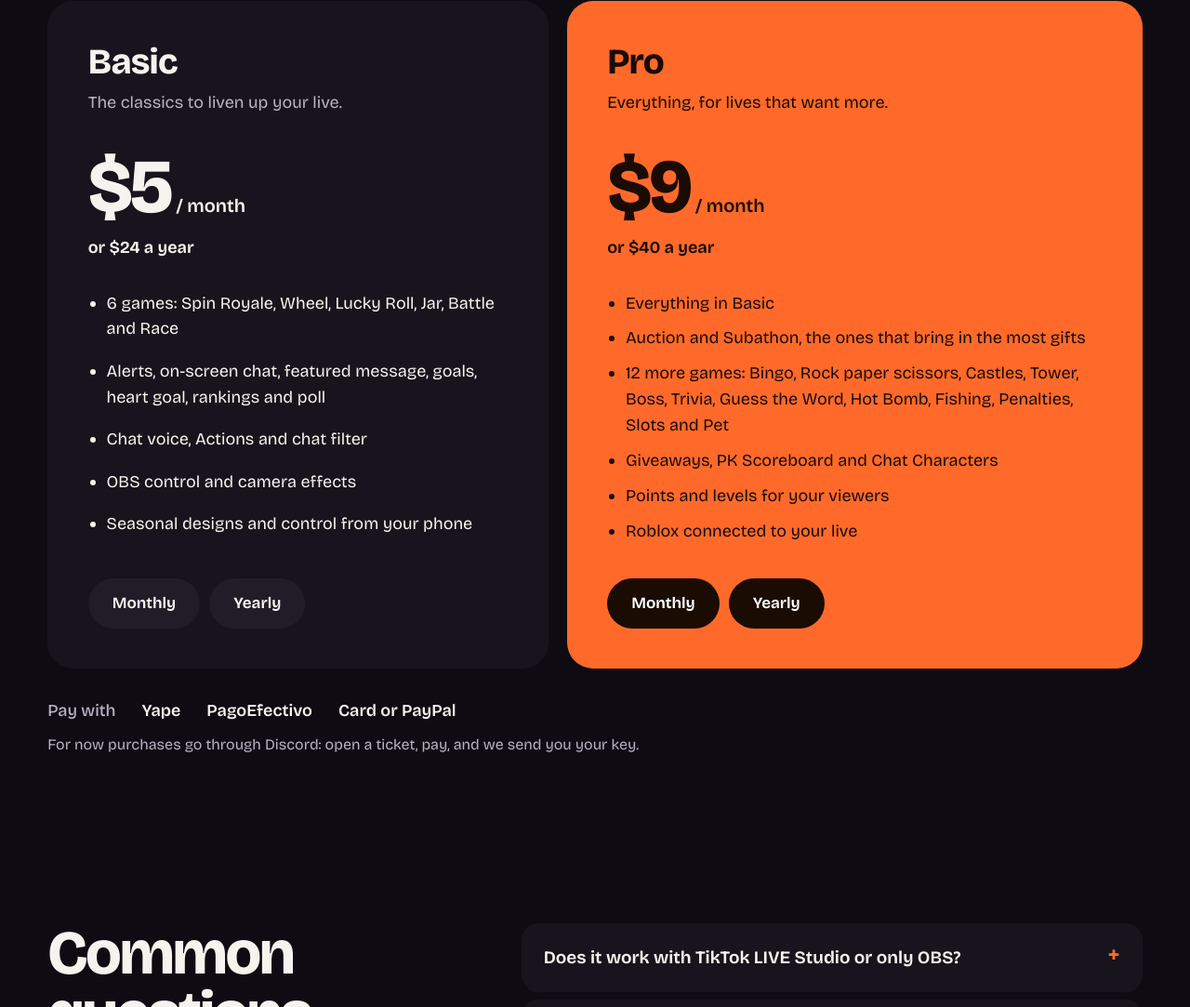
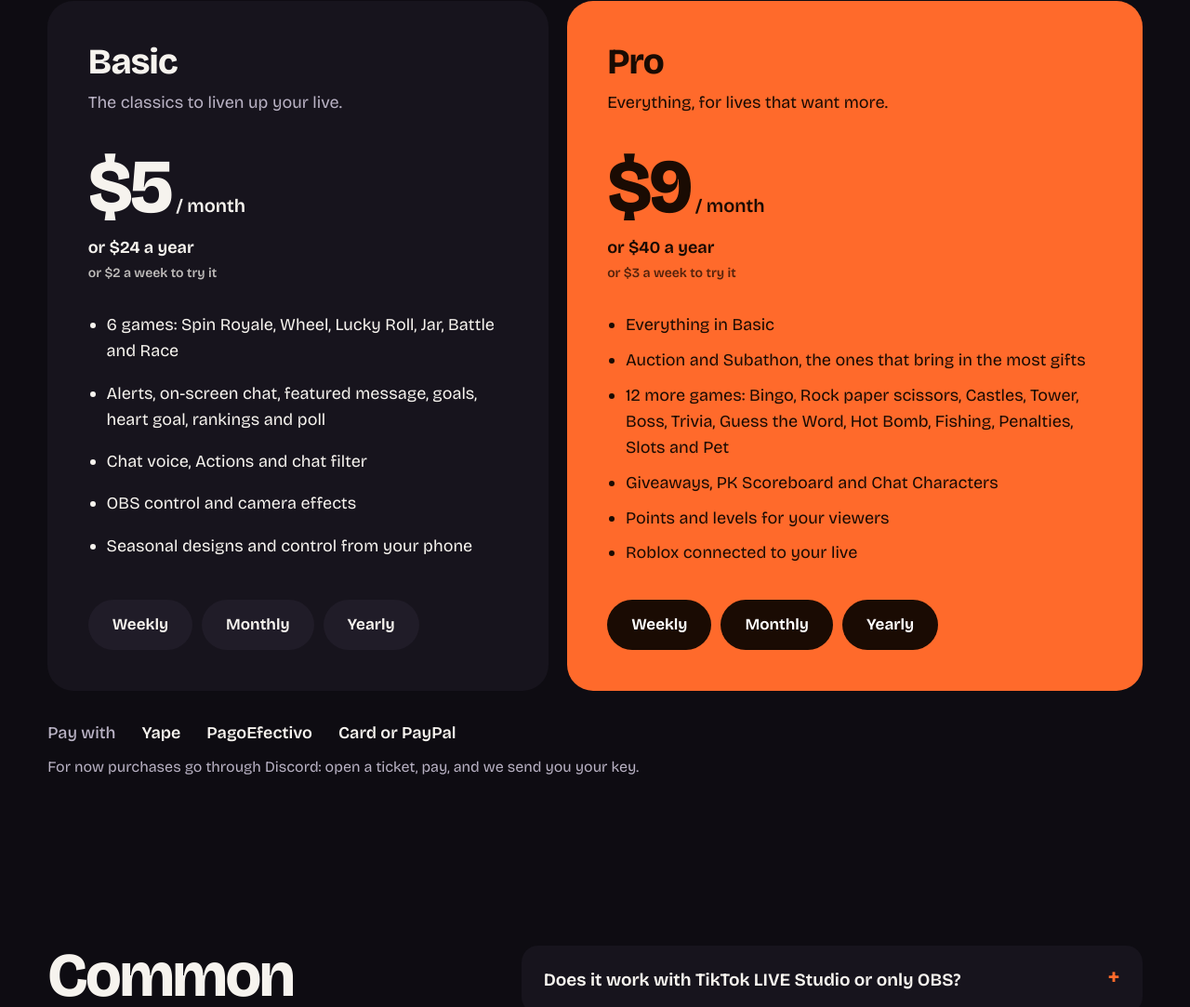
Before and after one commit to Esnutbear/chispalive, a plain HTML site: page index.html in a window 1280 px wide. Shown: the part 8126-9209 px from the top of the page at 93% size. Drawn offline with Linux system fonts and the light colour scheme.

Commit message:
Web: plan semanal (Básico S/ 7, Pro S/ 12)
Co-Authored-By: Claude Opus 5.5 <noreply@anthropic.com>
Claude-Session: https://claude.ai/code/session_011iAEG9miRZq7DX3AsV2vyC

```diff
--- a/index.html
+++ b/index.html
@@ -227,6 +227,7 @@ section { padding-top: var(--gap); }
 .price { font-size: clamp(56px, 6.4vw, 96px); font-weight: 780; letter-spacing: -.045em; line-height: 1; margin-top: 36px; font-variant-numeric: tabular-nums; }
 .price small { font-size: 20px; font-weight: 600; letter-spacing: 0; margin-left: 6px; }
 .yr { margin-top: 10px; font-weight: 650; font-size: 18px; }
+.yr.wk { margin-top: 2px; font-size: 14px; opacity: .75; font-weight: 600; }
 .plan ul { margin: 32px 0 36px; padding: 0 0 0 1.1em; display: grid; gap: 10px; flex: 1; }
 .plan .buy2 { display: flex; gap: 10px; flex-wrap: wrap; }
 .plan.best .btn { background: var(--accent-ink); color: #fff; }
@@ -448,16 +449,18 @@ footer a { text-decoration: none; } footer a:hover { color: var(--ink); }
           <p class="who soft" data-en="The classics to liven up your live.">Lo clásico para animar tu live.</p>
           <div class="price" data-pen="S/ 20" data-usd="$5">S/ 20<small data-en="/ month">/ mes</small></div>
           <div class="yr" data-pen="o S/ 90 al año" data-usd="or $24 a year" data-pen-en="or S/ 90 a year" data-usd-es="o $24 al año">o S/ 90 al año</div>
+          <div class="yr wk" data-pen="o S/ 7 la semana para probar" data-usd="or $2 a week to try it" data-pen-en="or S/ 7 a week to try it" data-usd-es="o $2 la semana para probar">o S/ 7 la semana para probar</div>
           <ul><li data-en="6 games: Spin Royale, Wheel, Lucky Roll, Jar, Battle and Race">6 juegos: Spin Royale, Ruleta, Lucky Roll, Frasco, Batalla y Carrera</li><li data-en="Alerts, on-screen chat, featured message, goals, heart goal, rankings and poll">Alertas, chat en pantalla, mensaje destacado, metas, meta de corazón, rankings y votación</li><li data-en="Chat voice, Actions and chat filter">Voz del chat, Acciones y filtro del chat</li><li data-en="OBS control and camera effects">Control de OBS y efectos en la cámara</li><li data-en="Seasonal designs and control from your phone">Diseños de temporada y control desde el celular</li></ul>
-          <div class="buy2"><a class="btn" data-buy="bmensual" href="https://discord.gg/xwXS5TdtEY" target="_blank" rel="noopener" data-en="Monthly">Mensual</a><a class="btn" data-buy="banual" href="https://discord.gg/xwXS5TdtEY" target="_blank" rel="noopener" data-en="Yearly">Anual</a></div>
+          <div class="buy2"><a class="btn" data-buy="bsemanal" href="https://discord.gg/xwXS5TdtEY" target="_blank" rel="noopener" data-en="Weekly">Semanal</a><a class="btn" data-buy="bmensual" href="https://discord.gg/xwXS5TdtEY" target="_blank" rel="noopener" data-en="Monthly">Mensual</a><a class="btn" data-buy="banual" href="https://discord.gg/xwXS5TdtEY" target="_blank" rel="noopener" data-en="Yearly">Anual</a></div>
         </article>
         <article class="plan best rv" style="--i:1">
           <h3>Pro</h3>
           <p class="who" data-en="Everything, for lives that want more.">Todo, para el live que quiere más.</p>
           <div class="price" data-pen="S/ 35" data-usd="$9">S/ 35<small data-en="/ month">/ mes</small></div>
           <div class="yr" data-pen="o S/ 150 al año" data-usd="or $40 a year" data-pen-en="or S/ 150 a year" data-usd-es="o $40 al año">o S/ 150 al año</div>
+          <div class="yr wk" data-pen="o S/ 12 la semana para probar" data-usd="or $3 a week to try it" data-pen-en="or S/ 12 a week to try it" data-usd-es="o $3 la semana para probar">o S/ 12 la semana para probar</div>
           <ul><li data-en="Everything in Basic">Todo lo del Básico</li><li data-en="Auction and Subathon, the ones that bring in the most gifts">Subasta y Subathon, los que más regalos mueven</li><li data-en="12 more games: Bingo, Rock paper scissors, Castles, Tower, Boss, Trivia, Guess the Word, Hot Bomb, Fishing, Penalties, Slots and Pet">12 juegos más: Bingo, Piedra papel o tijera, Castillos, Torre, Jefe, Trivia, Adivina, Bomba, Pesca, Penales, Tragamonedas y Mascota</li><li data-en="Giveaways, PK Scoreboard and Chat Characters">Sorteos, Marcador PK y Muñequitos del chat</li><li data-en="Points and levels for your viewers">Puntos y niveles para tus viewers</li><li data-en="Roblox connected to your live">Roblox conectado a tu live</li></ul>
-          <div class="buy2"><a class="btn" data-buy="mensual" href="https://discord.gg/xwXS5TdtEY" target="_blank" rel="noopener" data-en="Monthly">Mensual</a><a class="btn" data-buy="anual" href="https://discord.gg/xwXS5TdtEY" target="_blank" rel="noopener" data-en="Yearly">Anual</a></div>
+          <div class="buy2"><a class="btn" data-buy="semanal" href="https://discord.gg/xwXS5TdtEY" target="_blank" rel="noopener" data-en="Weekly">Semanal</a><a class="btn" data-buy="mensual" href="https://discord.gg/xwXS5TdtEY" target="_blank" rel="noopener" data-en="Monthly">Mensual</a><a class="btn" data-buy="anual" href="https://discord.gg/xwXS5TdtEY" target="_blank" rel="noopener" data-en="Yearly">Anual</a></div>
         </article>
       </div>
       <div class="pay rv"><span data-en="Pay with">Pagas con</span><span>Yape</span><span>PagoEfectivo</span><span data-en="Card or PayPal">Tarjeta o PayPal</span></div>
@@ -507,7 +510,7 @@ footer a { text-decoration: none; } footer a:hover { color: var(--ink); }
 </footer>
 <script>
 // Links de pago con tarjeta (Lemon Squeezy). Cuando los tengas, pégalos aquí y los botones irán directo al pago.
-const CHECKOUT = { bmensual: '', banual: '', mensual: '', anual: '' };
+const CHECKOUT = { bsemanal: '', bmensual: '', banual: '', semanal: '', mensual: '', anual: '' };
 
 (function () {
   const RM = matchMedia('(prefers-reduced-motion: reduce)').matches;
```
